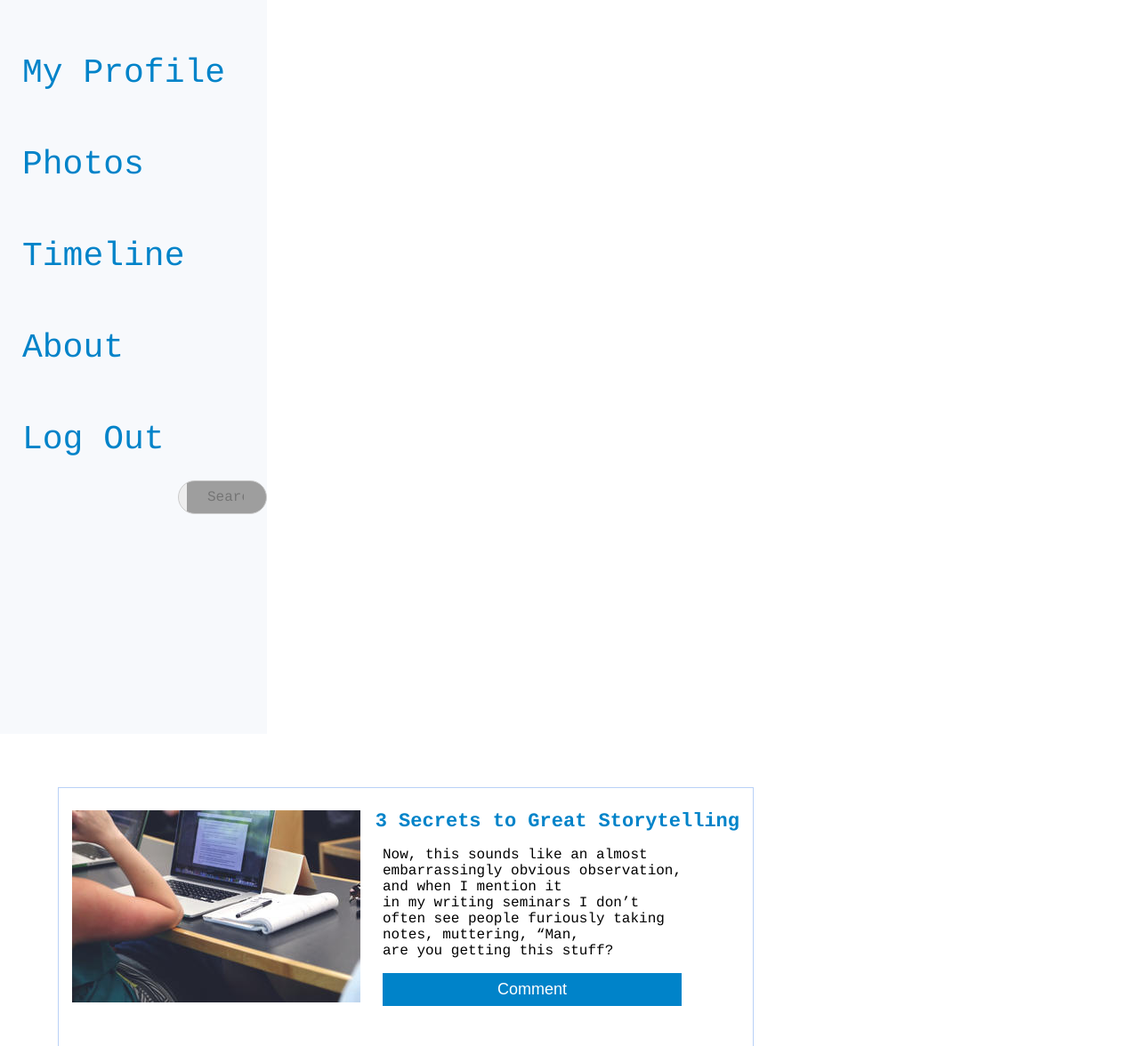
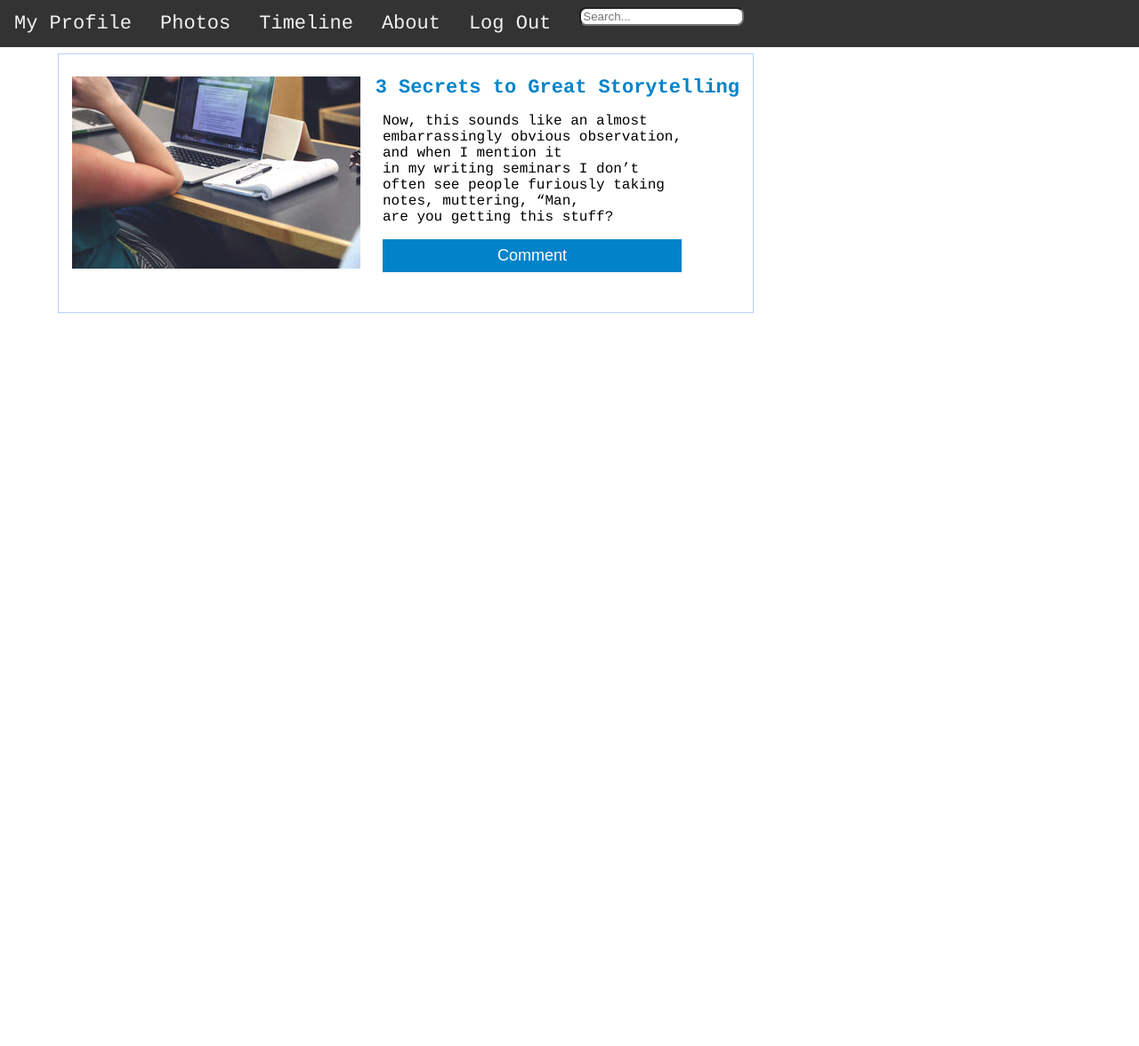
Before and after one commit to joomag-trainings/social-network-vmelkonyan, a PHP site: page /social-network/view/user/timeline.php in a window 1280 px wide. Shown: the top 1176 px of the page at 89% size. After the commit the page ends 352 px from the top, so only its background shows below. Run offline with PHP 8.4, Linux system fonts and the light colour scheme; grey boxes are pictures that could not be loaded.

Commit message:
add small fixes

```diff
--- a/css/timeline.css
+++ b/css/timeline.css
@@ -14,52 +14,38 @@ header {
     overflow: hidden;
 
 }
+form.side-bar {
+    float: left;
+    display: block;
+    padding: 8px 16px;
+}
 
-input {
+#search {
+    float: left;
+    display: block;
+    border-radius: 8px;
+}
+
+#search:focus {
     outline: none;
 }
 
-input[type=search] {
-    -webkit-appearance: textfield;
-    -webkit-box-sizing: content-box;
-    font-family: Courier;
-    font-size: 100%;
+
+#side-bar {
+    overflow: hidden;
+    background-color: #333;
+    position: fixed; /* Set the navbar to fixed position */
+    top: 0; /* Position the navbar at the top of the page */
+    width: 100%;
 }
 
-input[type=search] {
-    background: #ededed url(https://static.tumblr.com/ftv85bp/MIXmud4tx/search-icon.png) no-repeat 9px center;
-    border: solid 1px #ccc;
-    padding: 9px 10px 9px 32px;
-
-    width: 56px;
-    float: right;
-
-    -webkit-border-radius: 10em;
-    -moz-border-radius: 10em;
-    border-radius: 10em;
-
-    -webkit-transition: all .5s;
-    -moz-transition: all .5s;
-    transition: all .5s;
-}
-
-input[type=search]:focus {
-    width: 220px;
-    background-color: #fff;
-    border-color: #66CC75;
-
-    -webkit-box-shadow: 0 0 5px rgba(109, 207, 246, .5);
-    -moz-box-shadow: 0 0 5px rgba(109, 207, 246, .5);
-    box-shadow: 0 0 5px rgba(109, 207, 246, .5);
-}
-
-#side-bar {
-    width: 300px;
-    height: 800px;
+a.side-bar {
     float: left;
-    padding-top: 25px;
-
-    background-color: #f7f9fc;
+    display: block;
+    color: #f2f2f2;
+    text-align: center;
+    padding: 14px 16px;
+    text-decoration: none;
 }
 
 .card {
@@ -154,10 +140,3 @@ h3:hover a {
 #right {
     float: right;
 }
-
-a.side-bar {
-    font-size: 38px;
-    margin: 25px;
-    margin-top:35px;
-    float: left;
-}
```
Also changed, not shown: css/photos.css (+30 -22 lines), css/profile.css (+26 -16 lines).
